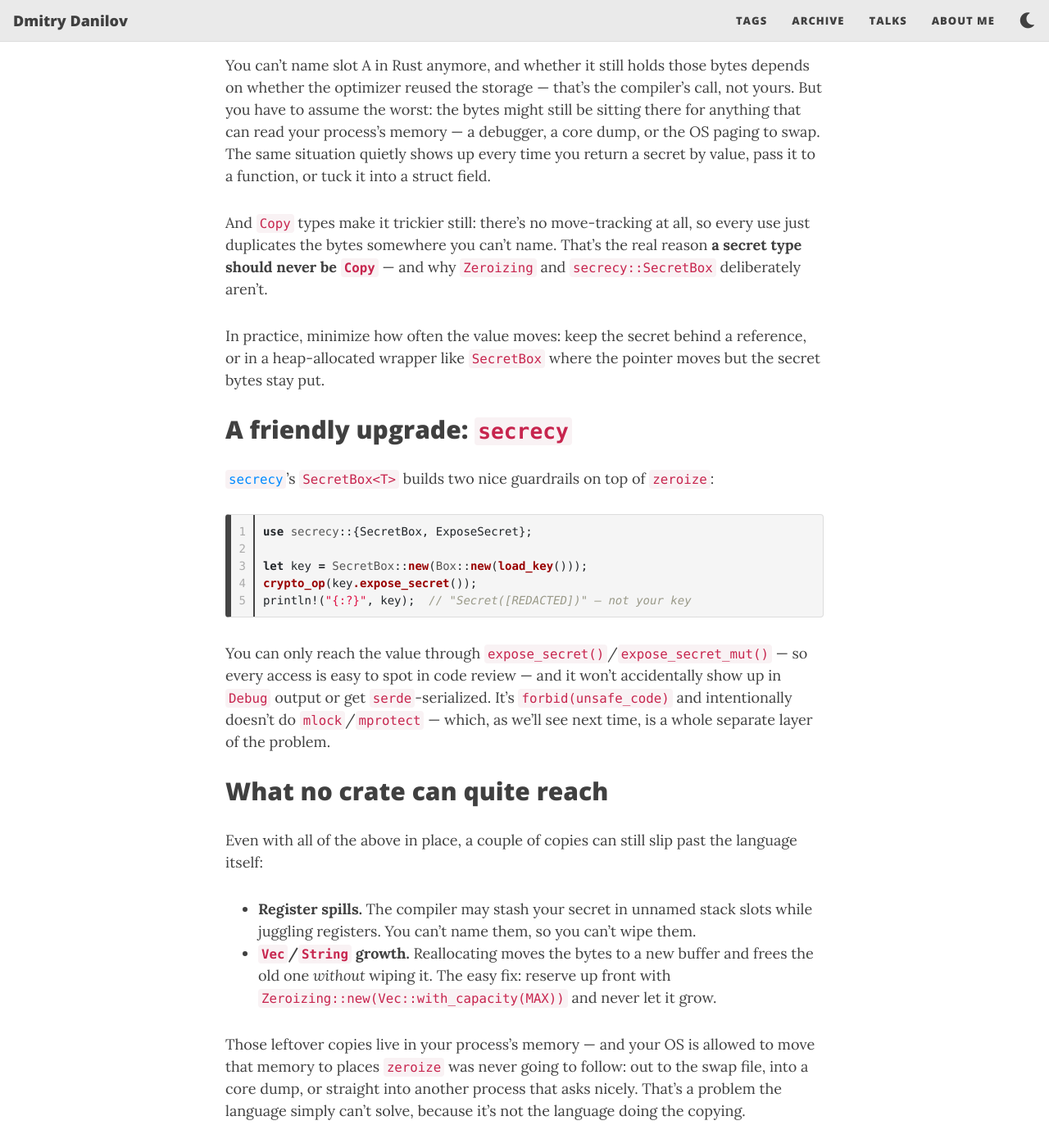
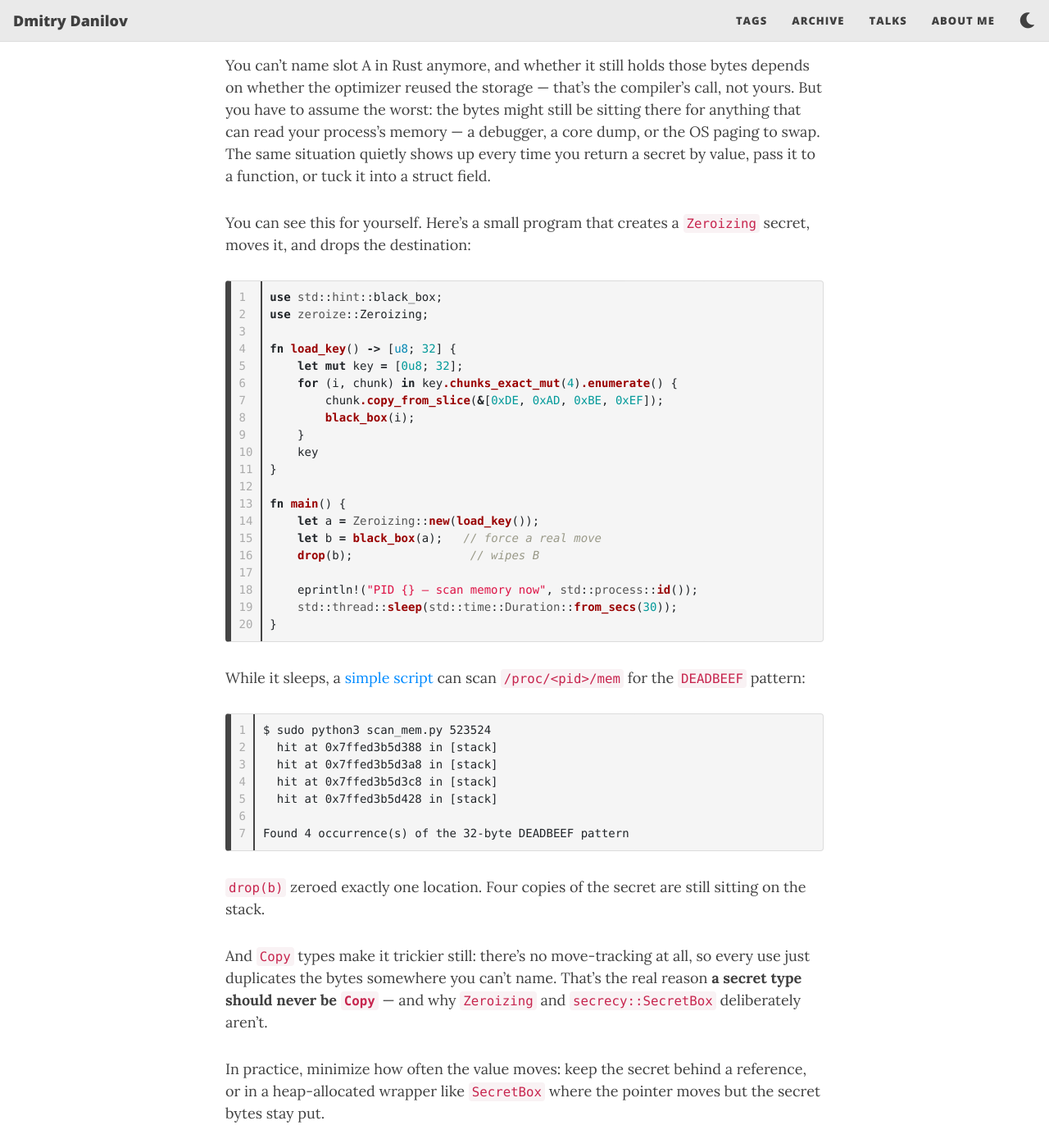
Before and after one commit to f-squirrel/f-squirrel.github.io, a Jekyll site: the page built from _posts/2026-06-22-zeroize.md, in a window 1280 px wide and 1400 px high, scrolled down 3024 px. Shown: the whole window at 82% size. Built offline with Jekyll 4.4.1, drawn with Linux system fonts in a browser that asks for light colours; nearby versions of some CDN libraries.

Commit message:
post: add live demo showing stale secret copies after drop

````diff
--- a/_posts/2026-06-22-zeroize.md
+++ b/_posts/2026-06-22-zeroize.md
@@ -91,6 +91,45 @@ drop(b);                              // wipes B
 
 You can't name slot A in Rust anymore, and whether it still holds those bytes depends on whether the optimizer reused the storage — that's the compiler's call, not yours. But you have to assume the worst: the bytes might still be sitting there for anything that can read your process's memory — a debugger, a core dump, or the OS paging to swap. The same situation quietly shows up every time you return a secret by value, pass it to a function, or tuck it into a struct field.
 
+You can see this for yourself. Here's a small program that creates a `Zeroizing` secret, moves it, and drops the destination:
+
+```rust
+use std::hint::black_box;
+use zeroize::Zeroizing;
+
+fn load_key() -> [u8; 32] {
+    let mut key = [0u8; 32];
+    for (i, chunk) in key.chunks_exact_mut(4).enumerate() {
+        chunk.copy_from_slice(&[0xDE, 0xAD, 0xBE, 0xEF]);
+        black_box(i);
+    }
+    key
+}
+
+fn main() {
+    let a = Zeroizing::new(load_key());
+    let b = black_box(a);   // force a real move
+    drop(b);                 // wipes B
+
+    eprintln!("PID {} — scan memory now", std::process::id());
+    std::thread::sleep(std::time::Duration::from_secs(30));
+}
+```
+
+While it sleeps, a [simple script](https://github.com/f-squirrel/zeroize-demo) can scan `/proc/<pid>/mem` for the `DEADBEEF` pattern:
+
+```text
+$ sudo python3 scan_mem.py 523524
+  hit at 0x7ffed3b5d388 in [stack]
+  hit at 0x7ffed3b5d3a8 in [stack]
+  hit at 0x7ffed3b5d3c8 in [stack]
+  hit at 0x7ffed3b5d428 in [stack]
+
+Found 4 occurrence(s) of the 32-byte DEADBEEF pattern
+```
+
+`drop(b)` zeroed exactly one location. Four copies of the secret are still sitting on the stack.
+
 And `Copy` types make it trickier still: there's no move-tracking at all, so every use just duplicates the bytes somewhere you can't name. That's the real reason **a secret type should never be `Copy`** — and why `Zeroizing` and `secrecy::SecretBox` deliberately aren't.
 
 In practice, minimize how often the value moves: keep the secret behind a reference, or in a heap-allocated wrapper like `SecretBox` where the pointer moves but the secret bytes stay put.
````
